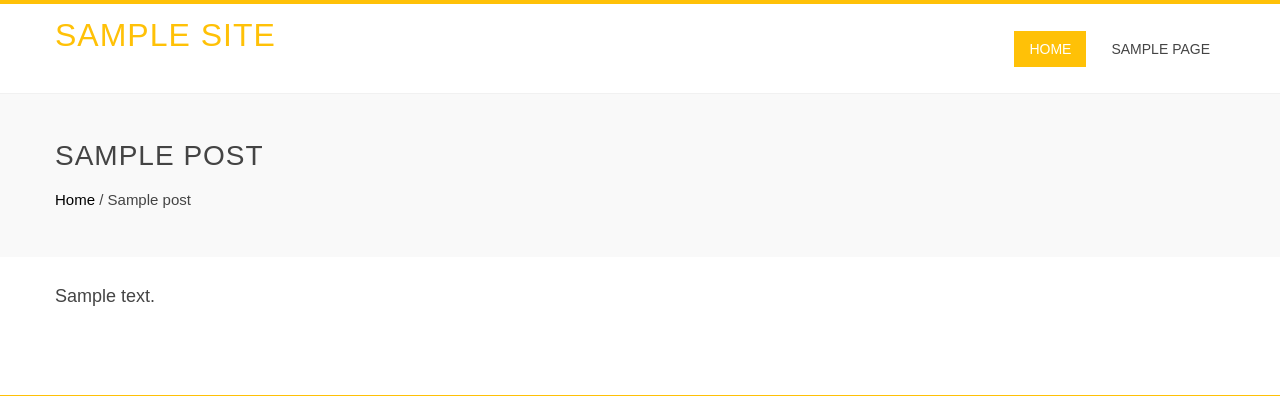
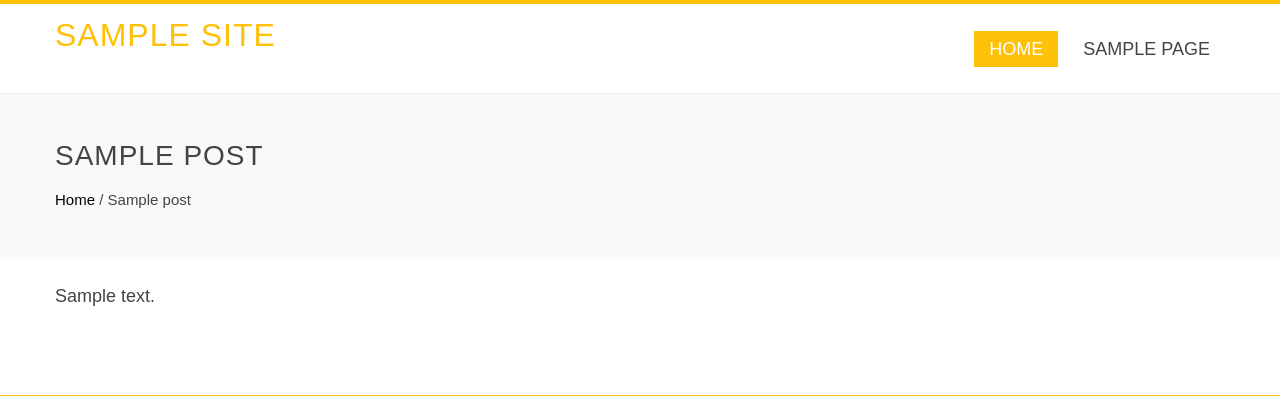
Before and after one commit to LuxCoreRender/WebSite, a WordPress theme: template wp-themes/luxcore/page.php in a window 1280 px wide. Shown: the top 396 px of the page. Run offline with PHP 8.4 and a stand-in for WordPress, Linux system fonts and the light colour scheme; the site name, menu and one post (Sample post) are stand-ins, and other content is empty; some libraries are stand-ins or nearby versions.

Commit message:
Modified the menu font size from 14px to 18px

```diff
--- a/wp-themes/luxcore/style.css
+++ b/wp-themes/luxcore/style.css
@@ -1379,7 +1379,7 @@ object {
 	text-decoration: none;
 	color: #444;
 	text-transform: uppercase;
-	font-size: 14px;
+	font-size: 18px;
 	font-family: 'Oswald', sans-serif;
 	line-height: 36px;
 	padding: 0 15px;
@@ -1429,7 +1429,7 @@ object {
 	color: #444;
 	line-height: 1.5;
 	padding: 10px 15px;
-	font-size: 14px;
+	font-size: 18px;
 }
 
 .ht-main-navigation ul ul li {
```
Also changed, not shown: wp-themes/luxcore/readme.txt (deleted).
